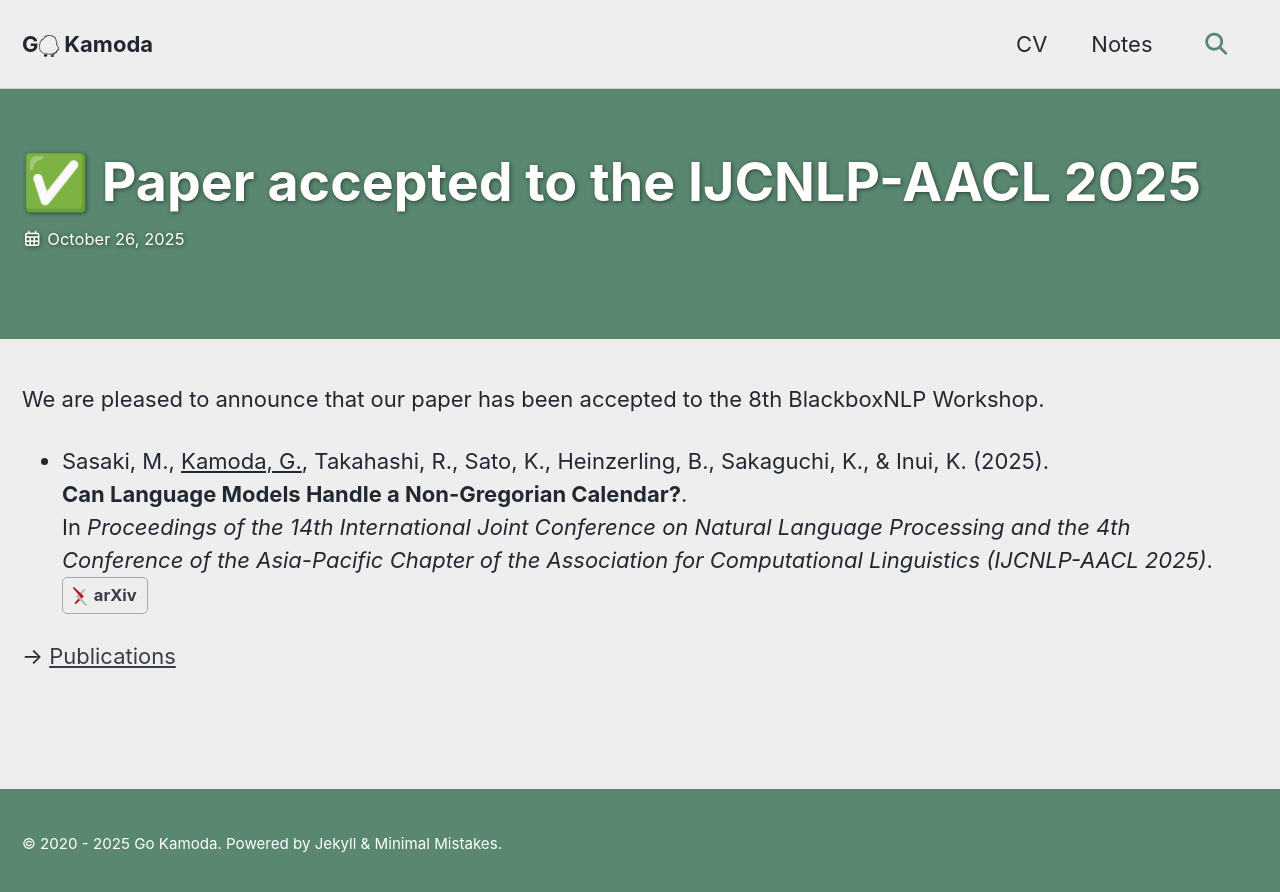
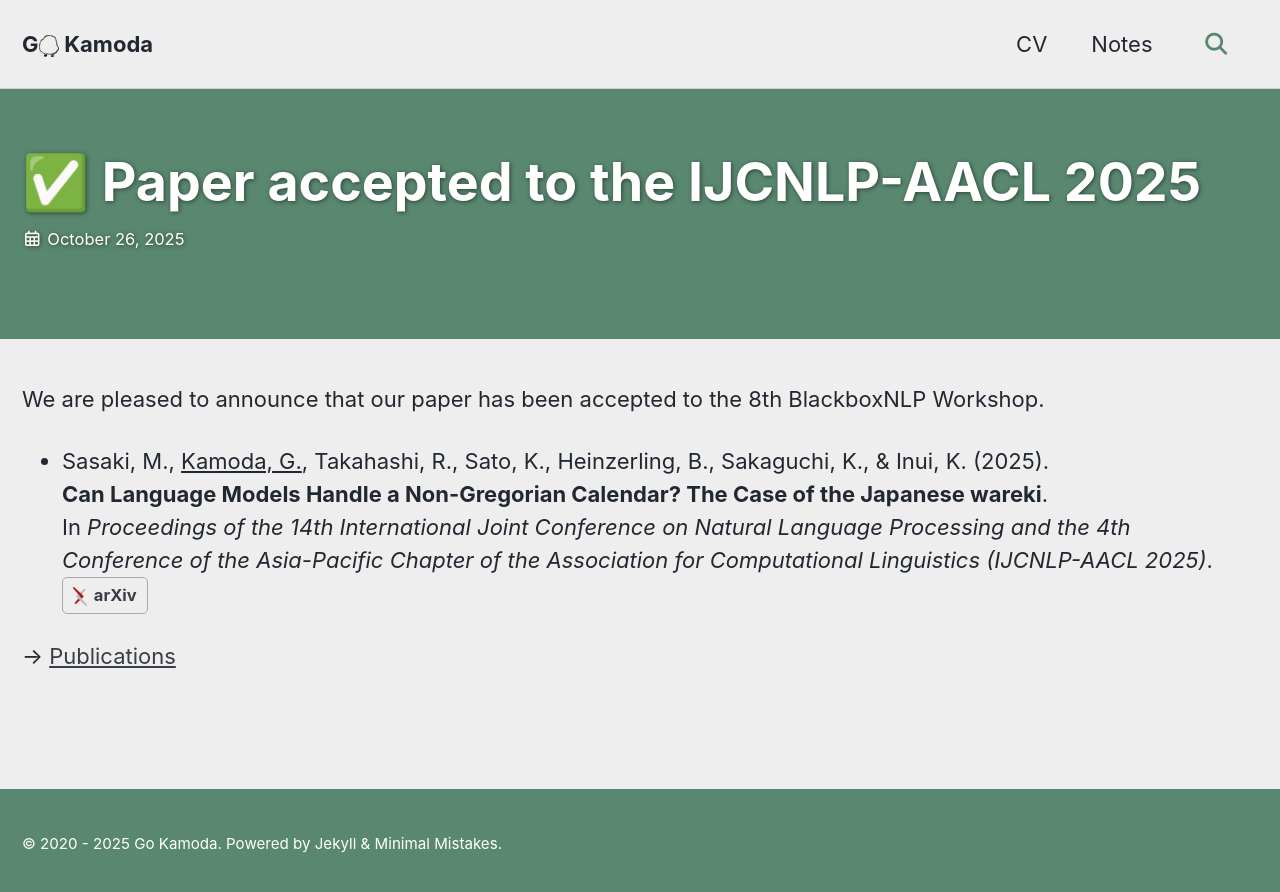
Before and after one commit to gokamoda/gokamoda.github.io, a Jekyll site: the page built from collections/_posts/2025-10-26-ijcnlpaacl2025-accept.md, in a window 1280 px wide. Shown: the top 892 px of the page. Built offline with Jekyll 4.4.1, drawn with Linux system fonts in a browser that asks for light colours; cached includes are drawn as plain includes; some web fonts are replaced.

Commit message:
modify title

```diff
--- a/collections/_posts/2025-10-26-ijcnlpaacl2025-accept.md
+++ b/collections/_posts/2025-10-26-ijcnlpaacl2025-accept.md
@@ -2,7 +2,7 @@
 layout: splash
 title: "✅ Paper accepted to the IJCNLP-AACL 2025"
 category: News
-excerpt: "\"Can Language Models Handle a Non-Gregorian Calendar?\""
+excerpt: "\"Can Language Models Handle a Non-Gregorian Calendar? The Case of the Japanese wareki\""
 header:
   show_overlay_excerpt: false
   overlay_color: "#59876F"
@@ -13,7 +13,7 @@ We are pleased to announce that our paper has been accepted to the 8th BlackboxN
 <div>
   <ul>
     <li>
-      {% assign publication = site.pubInternationalConferences | where: "title", "Can Language Models Handle a Non-Gregorian Calendar?" | first %}
+      {% assign publication = site.pubInternationalConferences | where: "title", "Can Language Models Handle a Non-Gregorian Calendar? The Case of the Japanese wareki" | first %}
       {% include pub-apa-international-conf.html  publication=publication %}
     </li>
   </ul>
```
Also changed, not shown: collections/_pubInternationalConferences/202512-aacl-sasaki.md (+1 -1 lines).
